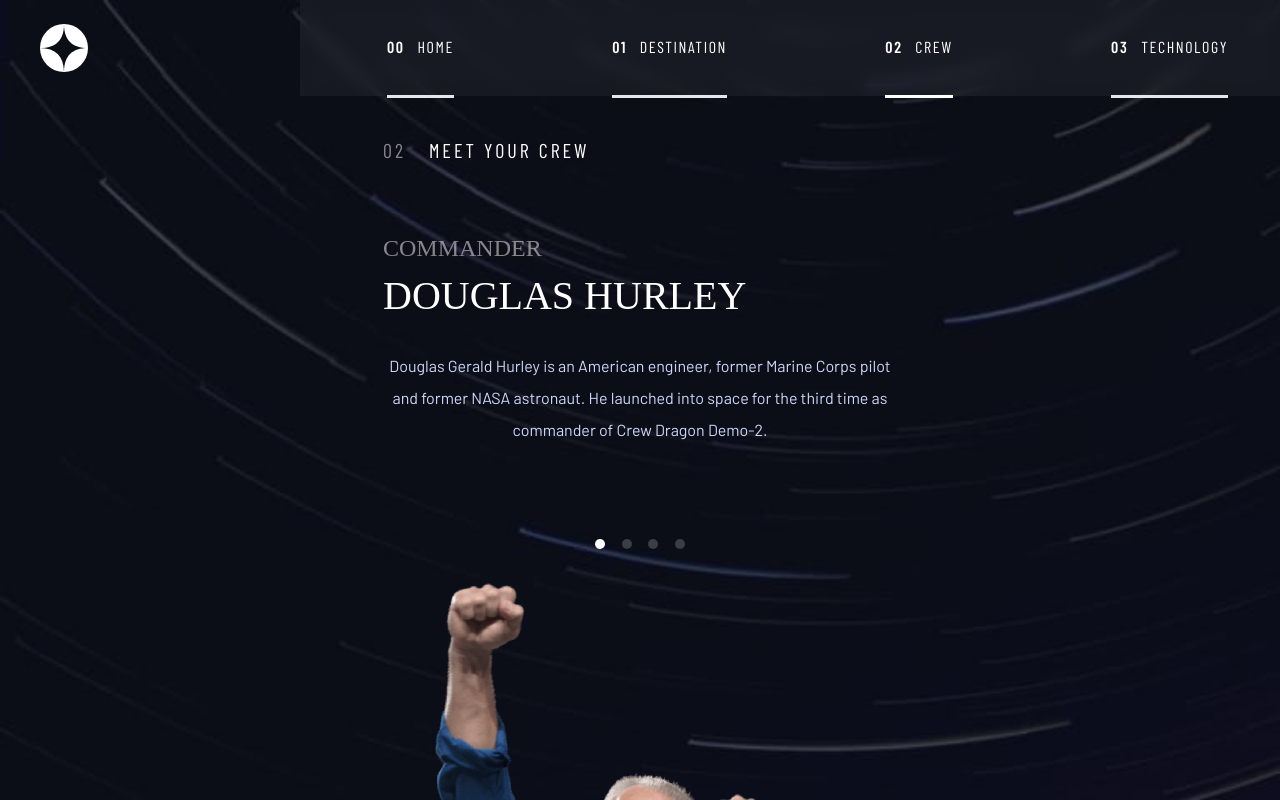
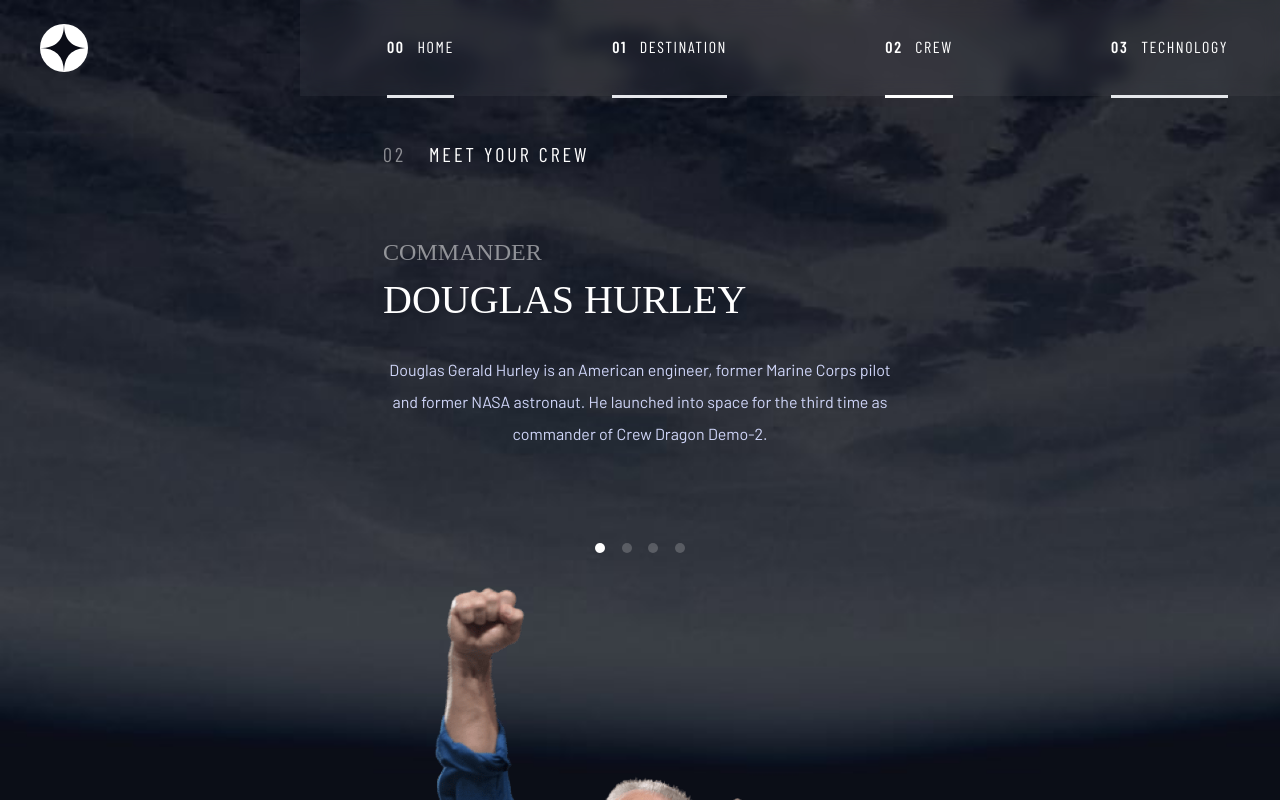
Before and after one commit to SocialNerd-h/space-tourism-website-main, a React (Vite) app: page /crew in a window 1280 px wide. Built offline with nearby package versions, Linux system fonts and the light colour scheme; data requests are answered from the project's data file; a web font is replaced by a local one.

Commit message:
last changes (different bg problem solved)

```diff
--- a/src/App.jsx
+++ b/src/App.jsx
@@ -8,10 +8,11 @@ import TechPage from "./pages/TechPage";
 /* json-server work onlu if terminal in src folder -- DONE (restart the project after changes (--watch src/data.json ) in package.json)
     still don't know how to make responsive background nice and clean -- DONE?? (overflow:auto is really helpful)
     to deal with error page
-    background image on different pages problem
+    background image on different pages problem DONE (simply putting all css for background to each page using padding top making space for navbar(which position I made absolute))
     crop the crew img
     active state on every choose-between button DONE (NavLink from react-router-dom with nav elements; useEffect with id solution in classic inner-page menu)
     while loading spinner ul element break down
+    overflow malfunction
 */
 
 const router = createBrowserRouter(
--- a/src/components/CrewHero.jsx
+++ b/src/components/CrewHero.jsx
@@ -38,6 +38,7 @@ const CrewHero = () => {
     }, [id]);
 
   return (
+    <div className="h-dvh pt-[100px] lg:pt-[136px] overflow-auto flex flex-col lg:bg-crewLg md:bg-crewMd sm:bg-crewSm bg-no-repeat bg-cover bg-fixed bg-center">
         <div id="container" className="text-white relative sm:w-[327px] lg:w-[1440px]  lg:mx-auto sm:mx-auto sm:py-6 md:p-[2.5rem] md:max-w-[1220px] md:mx-auto lg:py-[2.5rem] lg:px-[10.3125rem] flex flex-col items-center">
             <div className="font-barlowC uppercase lg:text-[1.75rem] md:text-xl sm:self-center self-start [letter-spacing:0.15em;]" >
                 <h1><span className="text-white/50 mr-4 ">02</span> meet your crew</h1>
@@ -64,6 +65,7 @@ const CrewHero = () => {
                 </div>
             </div>
         </div>
+    </div>
   )
 }
 
--- a/src/components/HomeHero.jsx
+++ b/src/components/HomeHero.jsx
@@ -2,6 +2,7 @@ import { Link } from "react-router-dom";
 
 const HomeHero = () => {
   return (
+    <div className="h-dvh pt-[100px] lg:pt-[136px] overflow-auto flex flex-col lg:bg-homeLg md:bg-homeMd sm:bg-homeSm bg-no-repeat bg-cover bg-fixed bg-center">
       <div className="text-white lg:mx-auto lg:my-auto lg:h-[39.5rem] lg:w-[69.375rem] lg:justify-between flex sm:flex-col md:flex-col sm:mx-5 items-center sm:mt-7 md:mx-32 ">
           <div className="flex flex-col lg:items-start lg:w-[50%] items-center md:mt-[7.5rem] ">
             <div className="font-barlowC lg:text-[2rem] uppercase md:text-[1.75rem] md:[word-spacing:0.4rem] md:tracking-widest text-lightBlue">
@@ -17,11 +18,10 @@ const HomeHero = () => {
               world experience!
             </p>
           </div>
-
             <Link className=" flex justify-center items-center sm:mt-[4.46875rem] outline outline-white/0 duration-700 hover:outline-white/10 outline-[87px]
             md:mt-[4.125rem] font-bellefair sm:text-lg text-[2rem] uppercase bg-white text-veryDarkNavy rounded-full sm:size-36 size-[17rem]
           md:text-[2rem] md:minHeightTablet:mb-[87px] sm:minHeightMobile:mb-[87px]" to="/destination">Explore</Link>
-
+        </div>
     </div>
   )
 }
--- a/src/components/Navbar.jsx
+++ b/src/components/Navbar.jsx
@@ -11,7 +11,8 @@ const Navbar = () => {
   const normalLink = "h-full inline-block lg:leading-[6rem] lg:border-b-[3px] lg:w-full lg:border-white/0 lg:hover:border-white/50 lg:transition lg:duration-700 md:leading-[6rem] md:border-b-[3px] md:w-full md:border-white/0 md:hover:border-white/50 md:transition md:duration-700 sm:mb-8 sm:h-5 sm:border-r-[3px] sm:w-full sm:border-white/0 sm:hover:border-white/50 sm:transition sm:duration-700";
 
   return (
-    <header className="flex justify-between items-center lg:pt-9 sm:mx-5  sm:h-[5.6875rem]">
+    <div className="absolute w-full" >
+      <header className="flex justify-between items-center lg:pt-9 sm:mx-5 sm:h-[5.6875rem]">
         <img
           src={logo}
           className="h-12 w-12 lg:ml-16 md:ml-[2.5rem] sm:h-10 sm:w-10"
@@ -78,6 +79,7 @@ const Navbar = () => {
           </ul>
         </nav>
       </header>
+    </div>
   );
 };
 
--- a/src/components/PlanetHero.jsx
+++ b/src/components/PlanetHero.jsx
@@ -42,6 +42,7 @@ const PlanetHero = () => {
 
 
   return (
+    <div className="h-dvh pt-[100px] lg:pt-[136px] overflow-auto flex flex-col lg:bg-destinationLg md:bg-destinationMd sm:bg-destinationSm bg-no-repeat bg-cover bg-fixed bg-center">
         <div id="container" className="text-white sm:w-[327px] lg:w-[1440px] lg:h-[45.875rem] lg:mx-auto sm:mx-auto md:p-[2.5rem] md:max-w-[1220px] md:mx-auto lg:py-[2.5rem] lg:px-[10.3125rem] flex flex-col items-center">
             <div className="font-barlowC uppercase lg:text-[1.75rem] md:text-xl self-start sm:self-center [letter-spacing:0.15em;]" >
                 <h1><span className="text-white/50 mr-4 ">01</span> pick your destination</h1>
@@ -71,6 +72,7 @@ const PlanetHero = () => {
                 </div>
             </div>
         </div>
+    </div>
   )
 }
 
--- a/src/components/TechHero.jsx
+++ b/src/components/TechHero.jsx
@@ -38,6 +38,7 @@ const TechHero = () => {
     }, [id]);
 
   return (
+    <div className="h-dvh pt-[100px] lg:pt-[136px] overflow-auto flex flex-col lg:bg-techLg md:bg-techMd sm:bg-techSm bg-no-repeat bg-cover bg-fixed bg-center">
         <div id="container" className="text-white flex flex-col items-center">
             <div className="font-barlowC uppercase lg:text-[1.75rem] md:text-xl sm:self-center self-start [letter-spacing:0.15em;]" >
                 <h1><span className="text-white/50 mr-4 ">03</span> space launch 101</h1>
@@ -62,6 +63,7 @@ const TechHero = () => {
                 </div>
             </div>
         </div>
+    </div>
   )
 }
 
--- a/src/layouts/MainLayout.jsx
+++ b/src/layouts/MainLayout.jsx
@@ -3,7 +3,7 @@ import Navbar from "../components/Navbar"
 
 const MainLayout = () => {
   return (
-    <div className=" h-dvh overflow-auto flex flex-col lg:bg-techLg md:bg-techMd sm:bg-techSm bg-no-repeat bg-cover bg-fixed bg-center">
+    <div className="">
     <Navbar />
     <Outlet />
     </div>
```
Lines whose indentation alone changed are shown as unchanged.
